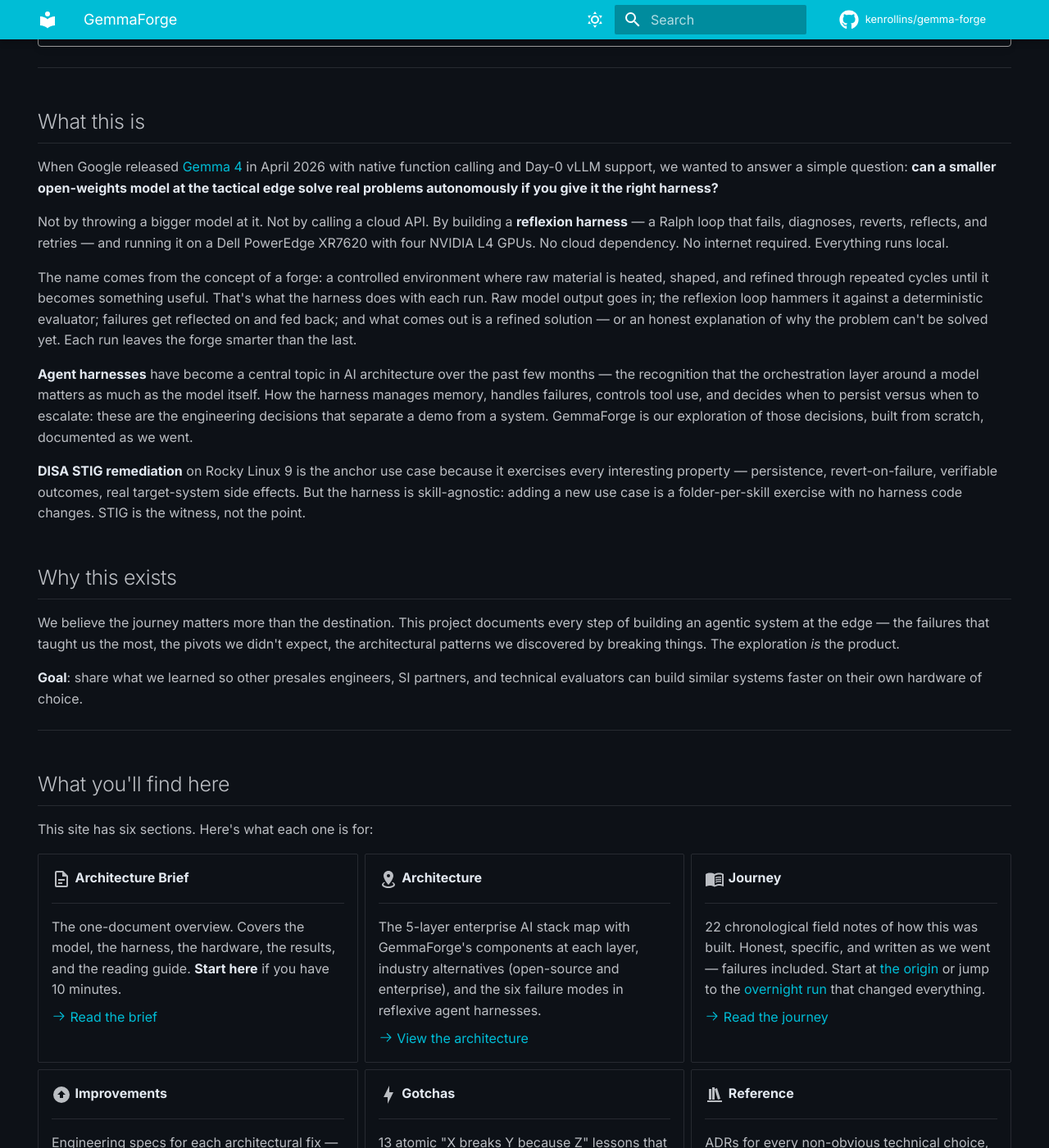
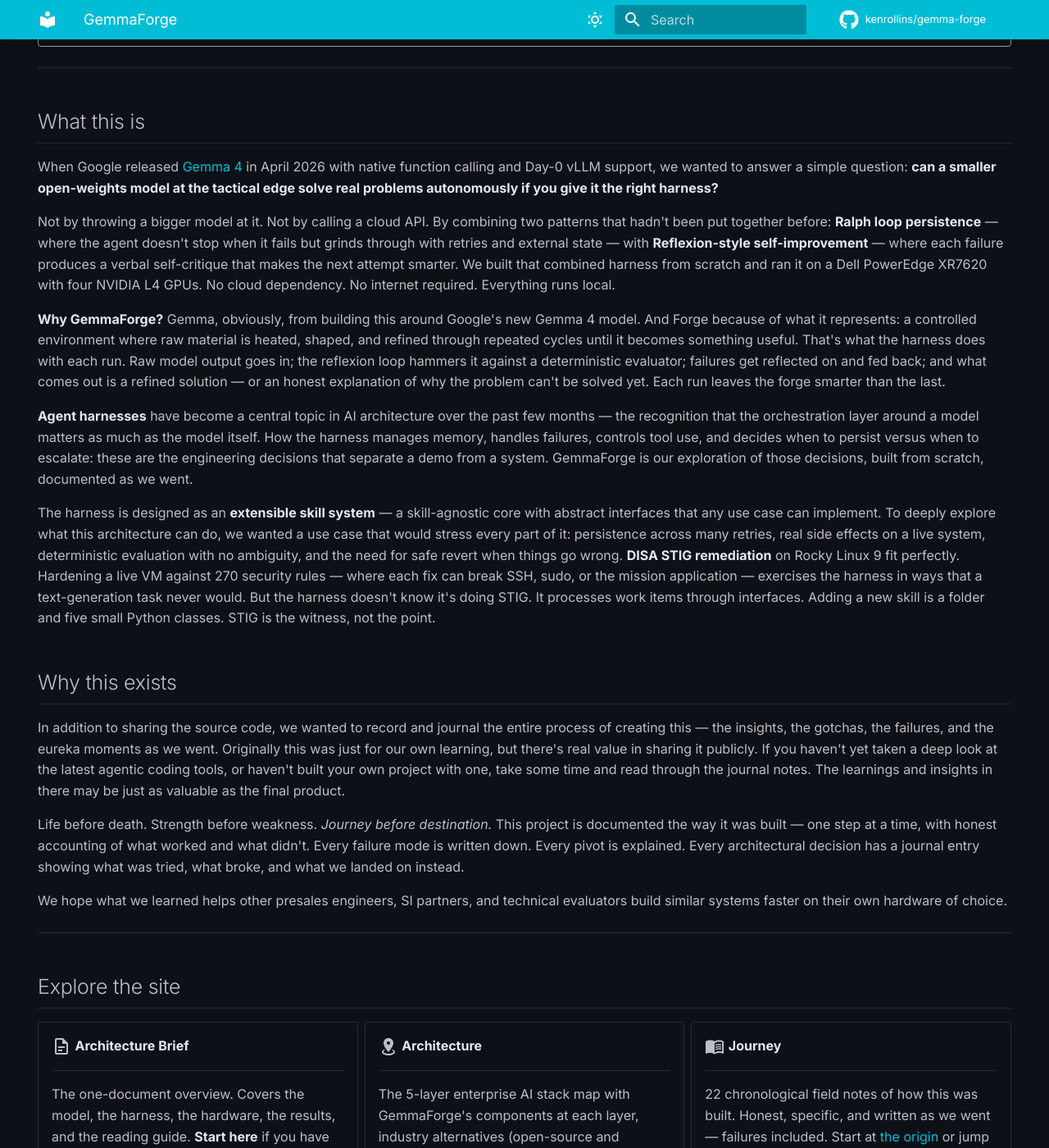
Before and after one commit to kenrollins/gemma-forge, an MkDocs documentation site: the page built from docs/index.md, in a window 1280 px wide and 1400 px high, scrolled down 251 px. Shown: the whole window at 82% size. Built offline with MkDocs 1.6.1 and Material for MkDocs 9.7.7, drawn with Linux system fonts in a browser that asks for light colours; comment, search, counter and statistics services are not loaded; some of the changed text lies outside the part shown.

Commit message:
docs: landing page v3 — all feedback incorporated
1. Ralph loop + Reflexion explained as two distinct patterns combined
2. "Why GemmaForge?" lead-in for the forge metaphor paragraph
3. Extensible skill system introduced before STIG, with explanation
   of why STIG was chosen (stresses every part of the harness)
4. "Why this exists" rewritten: journaling the process, learnings as
   valuable as the product, journey-before-destination Sanderson nod
5. "Explore the site" replaces "What you'll find here"
6. 5-layer stack as visual colored cards (matching DVI layer colors)
   instead of a plain table

Co-Authored-By: Claude Opus 4.6 (1M context) <noreply@anthropic.com>

```diff
--- a/docs/index.md
+++ b/docs/index.md
@@ -23,19 +23,23 @@ at the tactical edge solve real problems autonomously if you give it
 the right harness?**
 
 Not by throwing a bigger model at it. Not by calling a cloud API. By
-building a **reflexion harness** — a Ralph loop that fails, diagnoses,
-reverts, reflects, and retries — and running it on a Dell PowerEdge
-XR7620 with four NVIDIA L4 GPUs. No cloud dependency. No internet
-required. Everything runs local.
+combining two patterns that hadn't been put together before: **Ralph
+loop persistence** — where the agent doesn't stop when it fails but
+grinds through with retries and external state — with **Reflexion-style
+self-improvement** — where each failure produces a verbal self-critique
+that makes the next attempt smarter. We built that combined harness
+from scratch and ran it on a Dell PowerEdge XR7620 with four NVIDIA L4
+GPUs. No cloud dependency. No internet required. Everything runs local.
 
-The name comes from the concept of a forge: a controlled environment
-where raw material is heated, shaped, and refined through repeated
-cycles until it becomes something useful. That's what the harness
-does with each run. Raw model output goes in; the reflexion loop
-hammers it against a deterministic evaluator; failures get reflected
-on and fed back; and what comes out is a refined solution — or an
-honest explanation of why the problem can't be solved yet. Each run
-leaves the forge smarter than the last.
+**Why GemmaForge?** Gemma, obviously, from building this around
+Google's new Gemma 4 model. And Forge because of what it represents:
+a controlled environment where raw material is heated, shaped, and
+refined through repeated cycles until it becomes something useful.
+That's what the harness does with each run. Raw model output goes in;
+the reflexion loop hammers it against a deterministic evaluator;
+failures get reflected on and fed back; and what comes out is a
+refined solution — or an honest explanation of why the problem can't
+be solved yet. Each run leaves the forge smarter than the last.
 
 **Agent harnesses** have become a central topic in AI architecture
 over the past few months — the recognition that the orchestration
@@ -46,30 +50,45 @@ engineering decisions that separate a demo from a system. GemmaForge
 is our exploration of those decisions, built from scratch, documented
 as we went.
 
-**DISA STIG remediation** on Rocky Linux 9 is the anchor use case
-because it exercises every interesting property — persistence,
-revert-on-failure, verifiable outcomes, real target-system side
-effects. But the harness is skill-agnostic: adding a new use case
-is a folder-per-skill exercise with no harness code changes. STIG is
-the witness, not the point.
+The harness is designed as an **extensible skill system** — a
+skill-agnostic core with abstract interfaces that any use case can
+implement. To deeply explore what this architecture can do, we wanted
+a use case that would stress every part of it: persistence across
+many retries, real side effects on a live system, deterministic
+evaluation with no ambiguity, and the need for safe revert when
+things go wrong. **DISA STIG remediation** on Rocky Linux 9 fit
+perfectly. Hardening a live VM against 270 security rules — where
+each fix can break SSH, sudo, or the mission application — exercises
+the harness in ways that a text-generation task never would. But the
+harness doesn't know it's doing STIG. It processes work items through
+interfaces. Adding a new skill is a folder and five small Python
+classes. STIG is the witness, not the point.
 
 ## Why this exists
 
-We believe the journey matters more than the destination. This project
-documents every step of building an agentic system at the edge — the
-failures that taught us the most, the pivots we didn't expect, the
-architectural patterns we discovered by breaking things. The
-exploration *is* the product.
+In addition to sharing the source code, we wanted to record and
+journal the entire process of creating this — the insights, the
+gotchas, the failures, and the eureka moments as we went. Originally
+this was just for our own learning, but there's real value in sharing
+it publicly. If you haven't yet taken a deep look at the latest
+agentic coding tools, or haven't built your own project with one,
+take some time and read through the journal notes. The learnings and
+insights in there may be just as valuable as the final product.
 
-**Goal**: share what we learned so other presales engineers, SI
-partners, and technical evaluators can build similar systems faster
-on their own hardware of choice.
+Life before death. Strength before weakness. *Journey before
+destination.* This project is documented the way it was built — one
+step at a time, with honest accounting of what worked and what didn't.
+Every failure mode is written down. Every pivot is explained. Every
+architectural decision has a journal entry showing what was tried,
+what broke, and what we landed on instead.
+
+We hope what we learned helps other presales engineers, SI partners,
+and technical evaluators build similar systems faster on their own
+hardware of choice.
 
 ---
 
-## What you'll find here
-
-This site has six sections. Here's what each one is for:
+## Explore the site
 
 <div class="grid cards" markdown>
 
@@ -138,18 +157,60 @@ This site has six sections. Here's what each one is for:
 
 ---
 
-## The stack at a glance
+## The 5-Layer Enterprise AI Stack
 
-| Layer | What it is | GemmaForge components |
-|---|---|---|
-| **5 — Application** | End-user solutions | STIG Remediation skill, Dashboard, this site |
-| **4 — Orchestration** | Agents, harness, memory | Ralph Loop, Google ADK, skills system, cross-run SQLite memory |
-| **3 — Model** | Inference | Gemma 4 31B bf16, vLLM 0.19.0, TP=4 |
-| **2 — Platform** | Observability | OTel + Jaeger + Prometheus + Grafana |
-| **1 — Infrastructure** | Hardware | Dell PowerEdge XR7620, 4x NVIDIA L4, libvirt, Rocky 9 |
+<div class="grid" markdown>
+
+<div markdown style="background: rgba(239, 68, 68, 0.08); border-left: 4px solid #EF4444; padding: 1rem 1.2rem; border-radius: 0 8px 8px 0; margin-bottom: 0.5rem;">
+
+**Layer 5 — Application**{ style="color: #EF4444" }
+
+STIG Remediation skill, GemmaForge Dashboard, this documentation site.
+*Where the user sees value.*
+
+</div>
+
+<div markdown style="background: rgba(168, 85, 247, 0.08); border-left: 4px solid #A855F7; padding: 1rem 1.2rem; border-radius: 0 8px 8px 0; margin-bottom: 0.5rem;">
+
+**Layer 4 — Orchestration**{ style="color: #A855F7" }
+
+Ralph Loop Harness, Google ADK, skills system, cross-run SQLite memory,
+adaptive concurrency clutch. *Where agents reason, reflect, and persist.*
+
+</div>
+
+<div markdown style="background: rgba(34, 211, 238, 0.08); border-left: 4px solid #22D3EE; padding: 1rem 1.2rem; border-radius: 0 8px 8px 0; margin-bottom: 0.5rem;">
+
+**Layer 3 — Model**{ style="color: #22D3EE" }
+
+Gemma 4 31B bf16 full precision, vLLM 0.19.0, Tensor Parallel = 4.
+*Where inference happens — 14 tok/s on 4x L4 with no NVLink.*
+
+</div>
+
+<div markdown style="background: rgba(16, 185, 129, 0.08); border-left: 4px solid #10B981; padding: 1rem 1.2rem; border-radius: 0 8px 8px 0; margin-bottom: 0.5rem;">
+
+**Layer 2 — Platform / MLOps**{ style="color: #10B981" }
+
+OpenTelemetry + Jaeger + Prometheus + Grafana, structured JSONL run
+logger. *Where you observe and measure.*
+
+</div>
+
+<div markdown style="background: rgba(245, 158, 11, 0.08); border-left: 4px solid #F59E0B; padding: 1rem 1.2rem; border-radius: 0 8px 8px 0; margin-bottom: 0.5rem;">
+
+**Layer 1 — Infrastructure**{ style="color: #F59E0B" }
+
+Dell PowerEdge XR7620, 4x NVIDIA L4 24 GB, libvirt + virsh snapshots,
+Rocky Linux 9 target VM. *The edge hardware that makes it sovereign.*
+
+</div>
+
+</div>
 
 See the [architecture overview](journal/architecture/00-system-architecture.md)
-for the full picture with alternatives at each layer.
+for the full picture — including industry alternatives at each layer
+so you can map this to your own environment.
 
 ---
 
```
